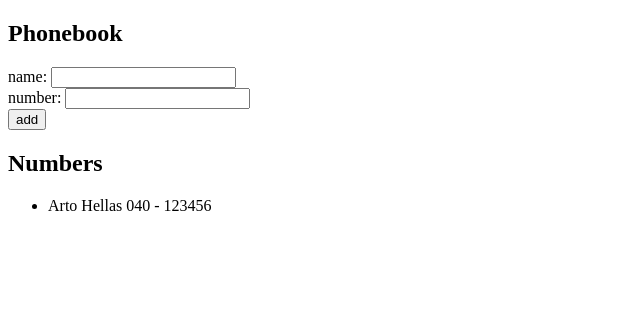
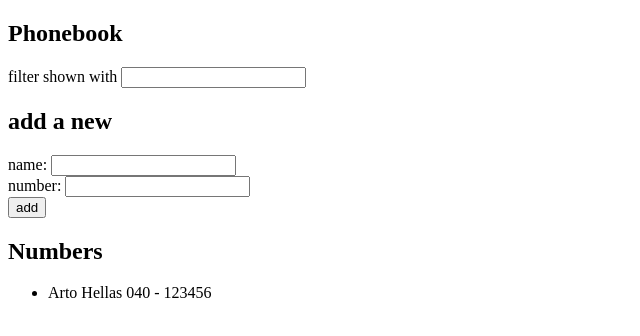
Before and after one commit to phonz-dev/full_stack_open, a React (Create React App) app in the folder part2/phonebook/: page / in a window 1280 px wide. Shown: the top 336 px of the page, without its empty margins (0-640 px from the left). Built offline with nearby package versions, Linux system fonts and the light colour scheme.

Commit message:
Finish exercise 2.9

```diff
--- a/part2/phonebook/src/App.js
+++ b/part2/phonebook/src/App.js
@@ -6,6 +6,7 @@
 	]);
 	const [newName, setNewName] = useState("");
 	const [newNumber, setNewNumber] = useState("");
+	const [filter, setFilter] = useState("");
 
 	const addPerson = (event) => {
 		event.preventDefault();
@@ -29,9 +30,26 @@
 		setNewNumber(event.target.value);
 	};
 
+	const handleFilter = (event) => {
+		setFilter(event.target.value);
+	};
+
+	const personsToShow =
+		filter === ""
+			? persons
+			: persons.filter(({ name }) =>
+					name.toLowerCase().startsWith(filter.toLowerCase())
+			  );
+
 	return (
 		<div>
 			<h2>Phonebook</h2>
+
+			<div>
+				filter shown with <input value={filter} onChange={handleFilter} />
+			</div>
+
+			<h2>add a new</h2>
 			<form onSubmit={addPerson}>
 				<div>
 					name: <input value={newName} onChange={handleNewName} />
@@ -46,7 +64,7 @@
 			</form>
 			<h2>Numbers</h2>
 			<ul>
-				{persons.map((person) => (
+				{personsToShow.map((person) => (
 					<li key={person.name}>
 						{person.name} {person.number}
 					</li>
```
